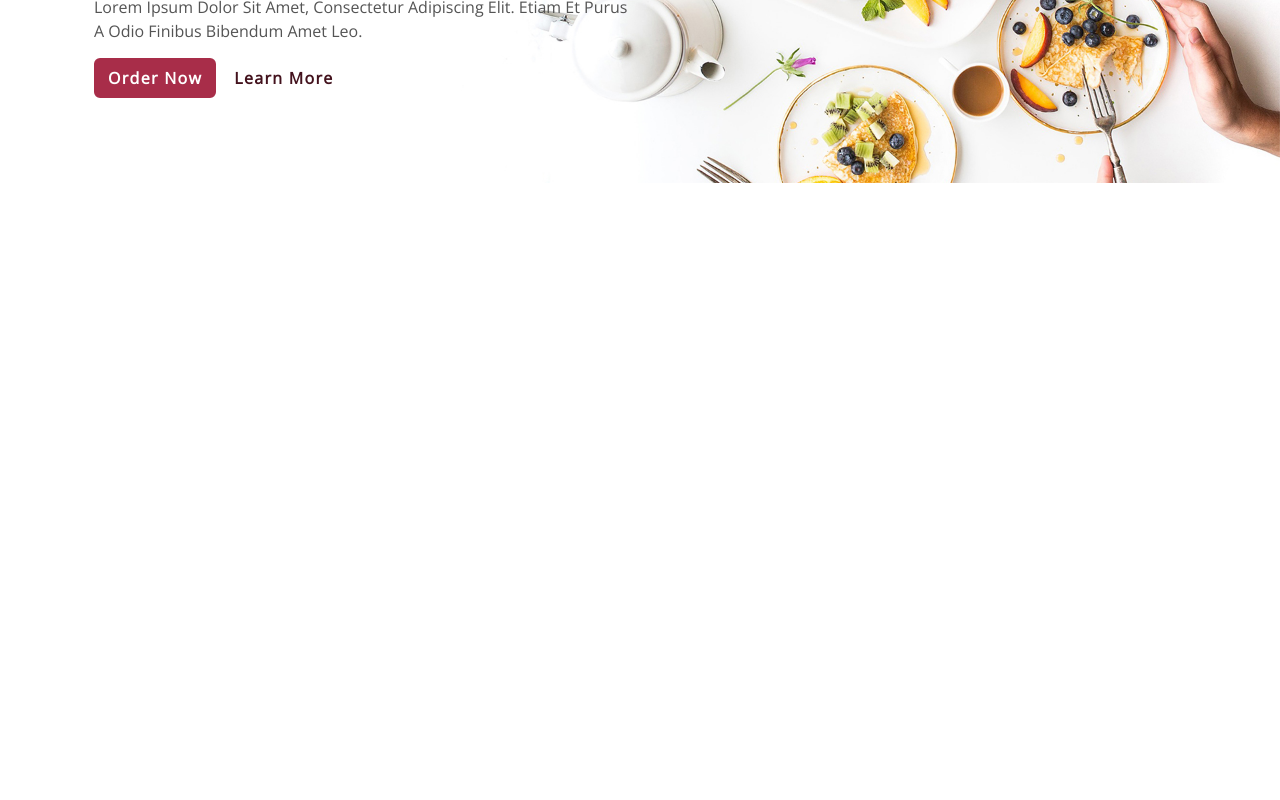
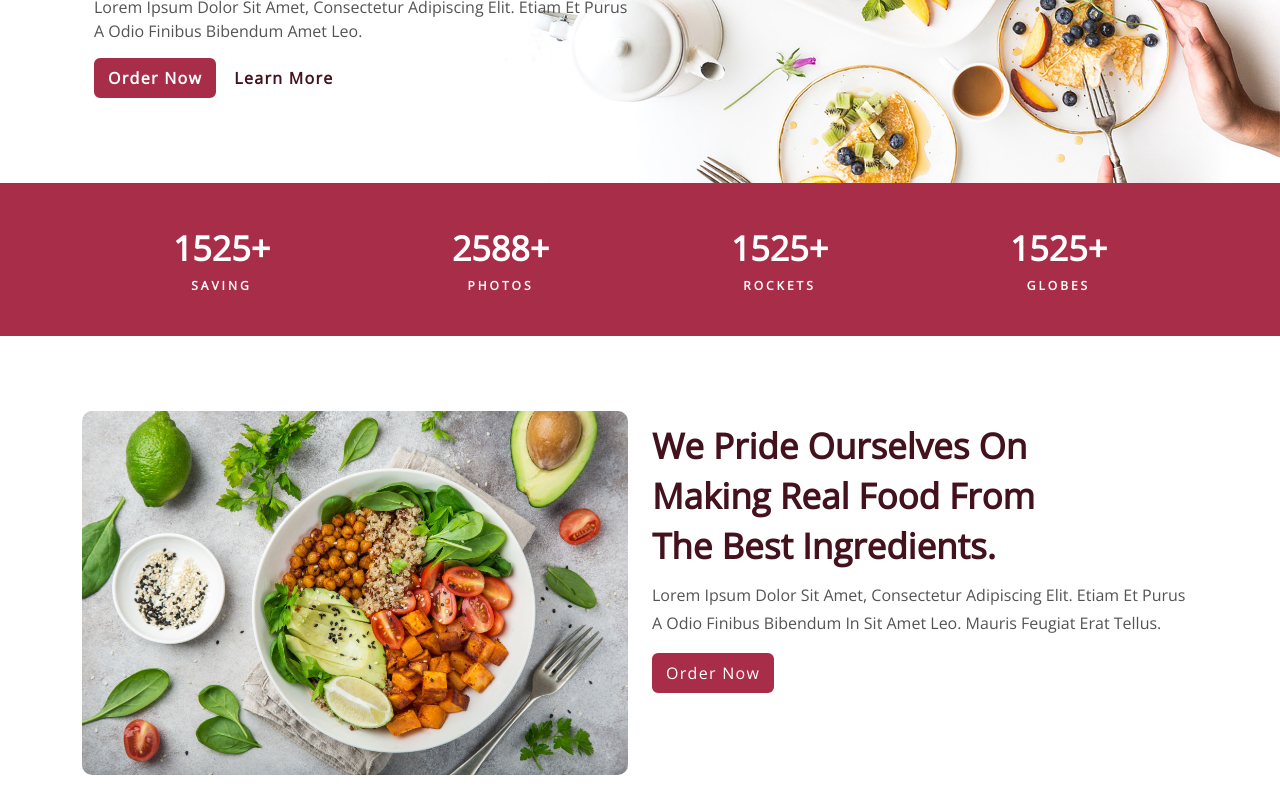
Before and after one commit to wesamustafa/React-Food-Website-Template, a React (Create React App) app: page / in a window 1280 px wide. Shown: the part 455-1255 px from the top of the page. Before the commit the page ends 800 px from the top, so only its background shows below. Built offline with nearby package versions, Linux system fonts and the light colour scheme.

Commit message:
impl number section and pride section and improvment navbar component

```diff
--- a/src/component/Home.js/Header.css
+++ b/src/component/Home.js/Header.css
@@ -19,7 +19,7 @@ header h2{
     font-weight: bold;
 }
 header p{
-    color: #545454;
+    color: var(--third-color);
     margin: 0.938rem 0;
 }
 header button{
--- /dev/null
+++ b/src/component/Home.js/Home.css
@@ -0,0 +1,52 @@
+/* numbers section */
+.numbers{
+    background-color: var(--primary-color);
+    padding: 1.563rem 0;
+    max-width: 100%;
+    height: auto;
+    text-align: center;
+    overflow: hidden;
+}
+.numbers .row{
+    margin: 0.625rem 0;
+}
+.numbers h2{
+    font-size: 2.125rem;
+    font-weight: bold;
+    margin: 0.625rem 0;
+    color: #fff;
+}
+.numbers h6{
+    text-transform: uppercase;
+    display: block;
+    font-size: 0.75rem;
+    color: #fff;
+    font-weight: bold;
+    letter-spacing: 0.188rem;
+}
+/* pride section */
+.pride{
+    background-color: transparent;
+    padding: 1.563rem 0;
+    max-width: 100%;
+    height: auto;
+    overflow: hidden;
+    margin-top: 3.125rem;
+}
+.pride img{
+    max-width: 100%;
+    border-radius: 0.625rem;
+}
+.pride h2{
+    font-size: 2.188rem;
+    font-weight: bold;
+    margin: 0.625rem 0;
+    color: var(--second-color);
+    line-height: 3.125rem;
+    width: 80%;
+}
+.pride p{
+    font-size:1rem;
+    line-height: 1.75rem;
+    color: var(--third-color);
+}
--- a/src/component/Home.js/Home.js
+++ b/src/component/Home.js/Home.js
@@ -1,9 +1,53 @@
-import React from "react";
+import React, { Fragment } from "react";
 import Header from "./Header";
-
+import "./Home.css";
+import {Button} from 'react-bootstrap';
+import prideImg from '../../assets/pride.png';
 const Home = ()=>{
     return(
+        <Fragment>
         <Header/>
+        {/* start section number */}
+        <section className="numbers">
+        <div className="container">
+            <div className="row">
+                <div className="col-md-3">
+                    <h2>1525+</h2>
+                    <h6>saving</h6>
+                </div>
+                <div className="col-md-3">
+                    <h2>2588+</h2>
+                    <h6>photos</h6>
+                </div>
+                <div className="col-md-3">
+                    <h2>1525+</h2>
+                    <h6>rockets</h6>
+                </div>
+                <div className="col-md-3">
+                    <h2>1525+</h2>
+                    <h6>globes</h6>
+                </div>
+            </div>
+        </div>
+        </section>
+        {/* End Section numbers */}
+        {/* start section pride */}
+        <div className="pride">
+            <div className="container">
+                <div className="row">
+                    <div className="col-md-6">
+                        <img src={prideImg} alt="pride"/>
+                    </div>
+                    <div className="col-md-6">
+                        <h2>We pride ourselves on making real food from the best ingredients.</h2>
+                        <p>Lorem ipsum dolor sit amet, consectetur adipiscing elit. Etiam et purus a odio finibus bibendum in sit amet leo. Mauris feugiat erat tellus.</p>
+                        <Button variant="primary">order now</Button>{' '}
+                    </div>
+                </div>
+            </div>
+        </div>
+        {/* end section pride */}
+        </Fragment>
     )
 }
 
--- a/src/component/Navs/Navs.css
+++ b/src/component/Navs/Navs.css
@@ -13,6 +13,7 @@ nav a{
 }
 nav a:hover{
     color:var(--second-color) !important;
+    font-weight: bold;
     transition: .2s ease-in-out;
 }
 nav img{
--- a/src/index.css
+++ b/src/index.css
@@ -2,6 +2,7 @@
 :root {
   --primary-color: rgb(168, 45, 73);
   --second-color:#43121d;
+  --third-color:#545454;
   --primary-font:'Open Sans', sans-serif;;
   --second-font: 'Merienda', cursive;
 }
```
Also changed, not shown: src/assets/pride.png (added), 1 other file (tests, documents, lock files or other folders).
